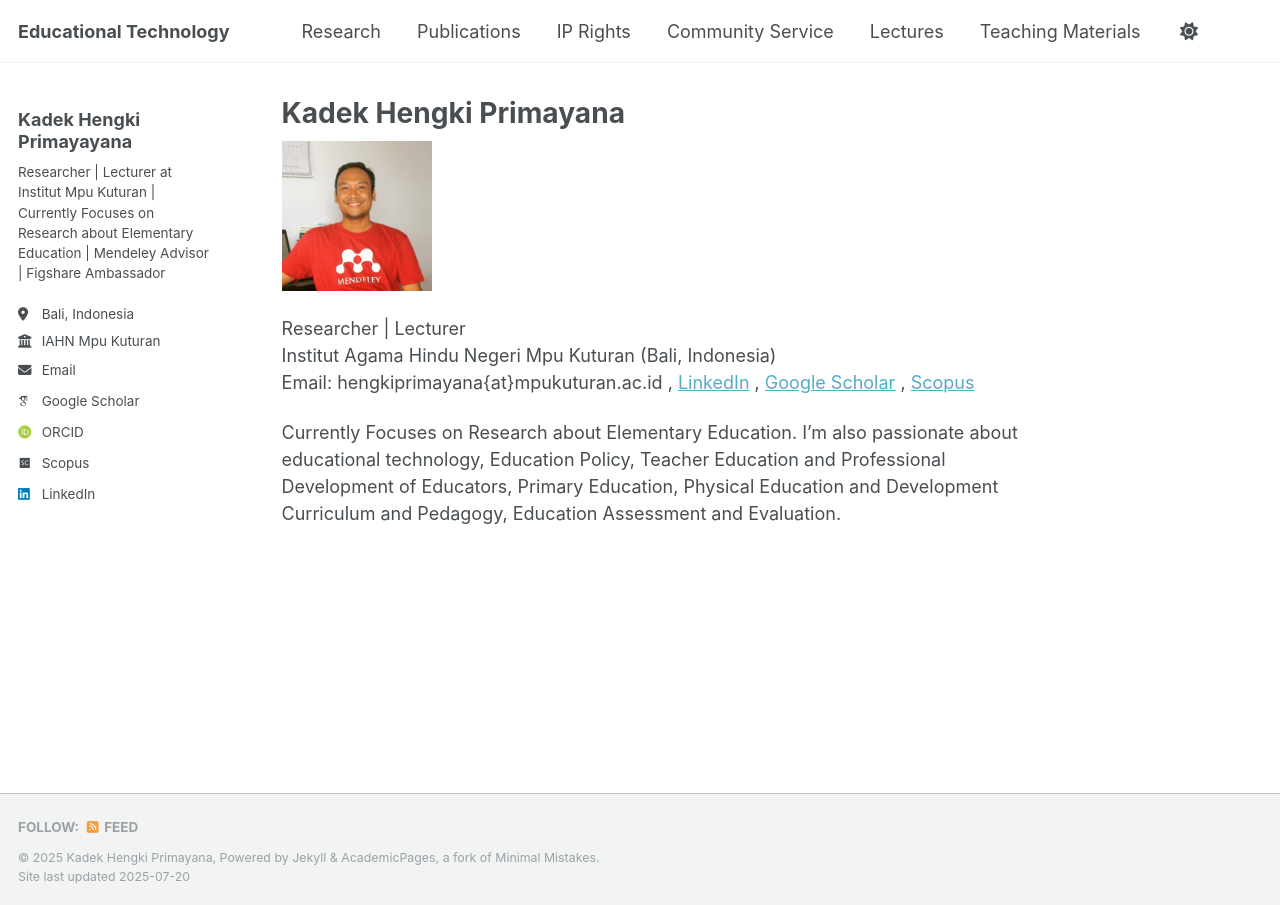
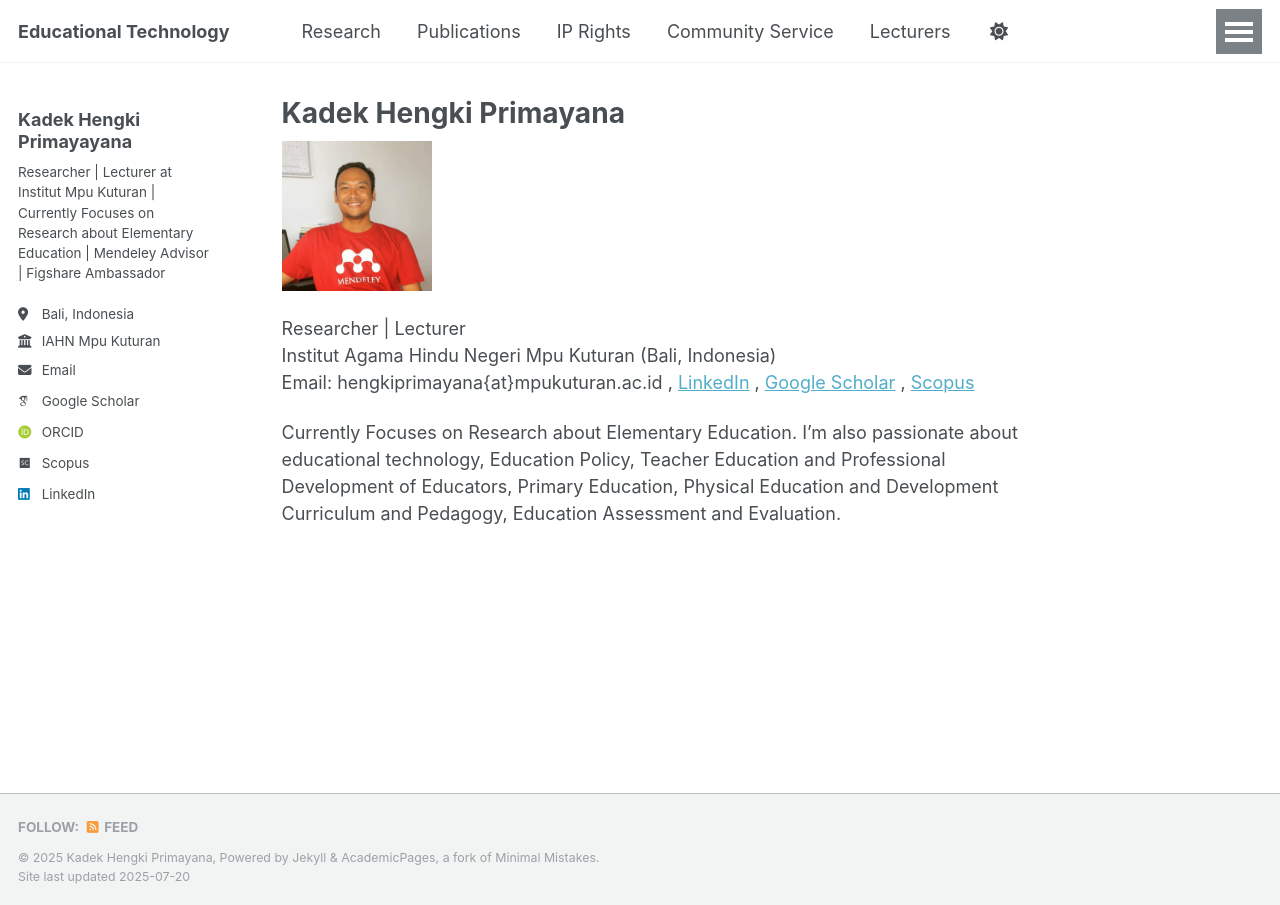
Before and after one commit to hengkiprimayana/hengkiprimayana.github.io, a Jekyll site: the page built from _pages/about.md, in a window 1280 px wide. Built offline with Jekyll 4.4.1, drawn with Linux system fonts in a browser that asks for light colours; some web fonts are replaced; a script that is not in the unit is left out.

Commit message:
Update navigation.yml

```diff
--- a/_data/navigation.yml
+++ b/_data/navigation.yml
@@ -35,7 +35,7 @@ main:
   - title: "Community Service"
     url: /community-service/
 
-  - title: "Lectures"
+  - title: "Lecturers"
     url: /lecturer/
 
   - title: "Teaching Materials"
```
